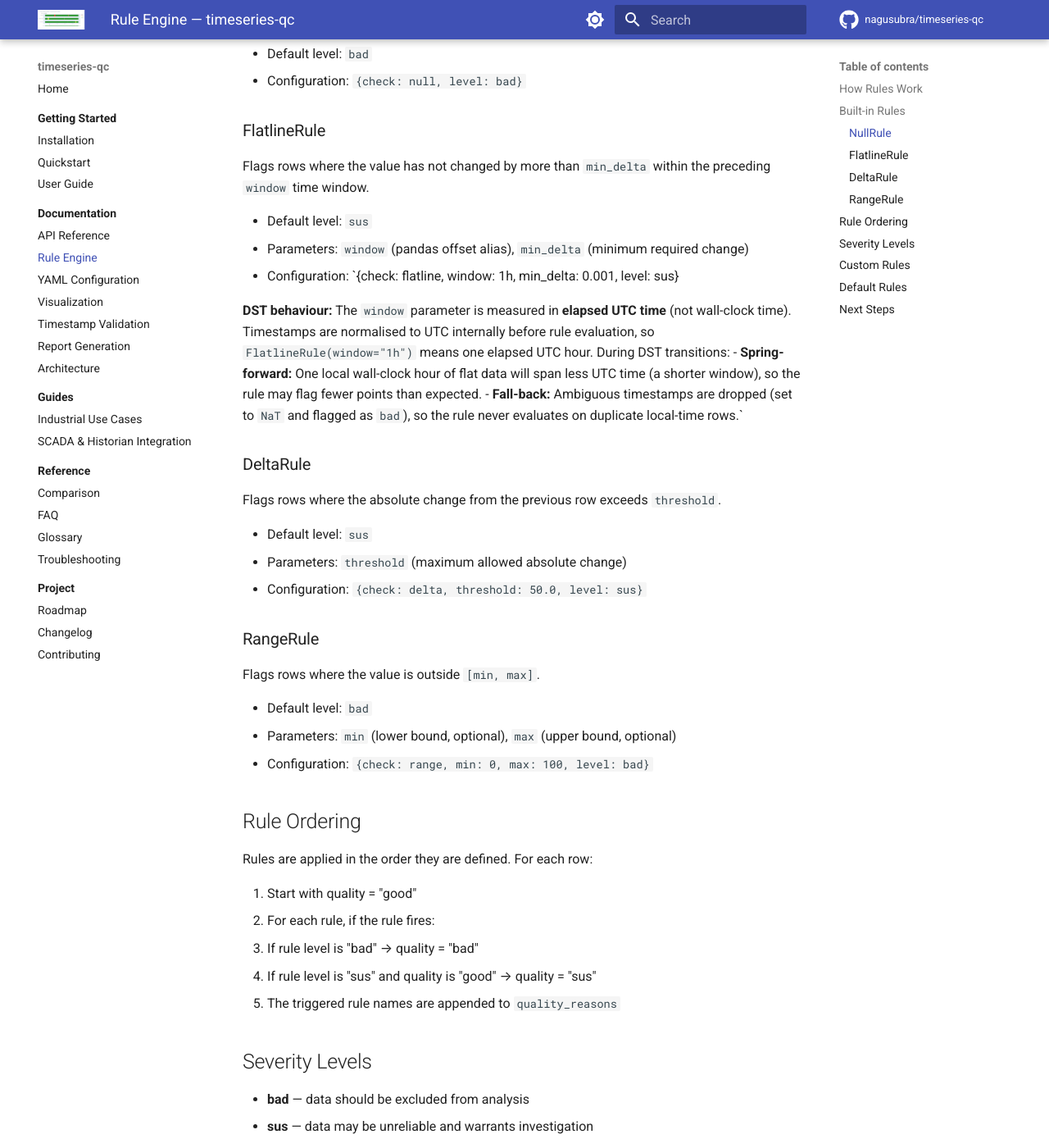
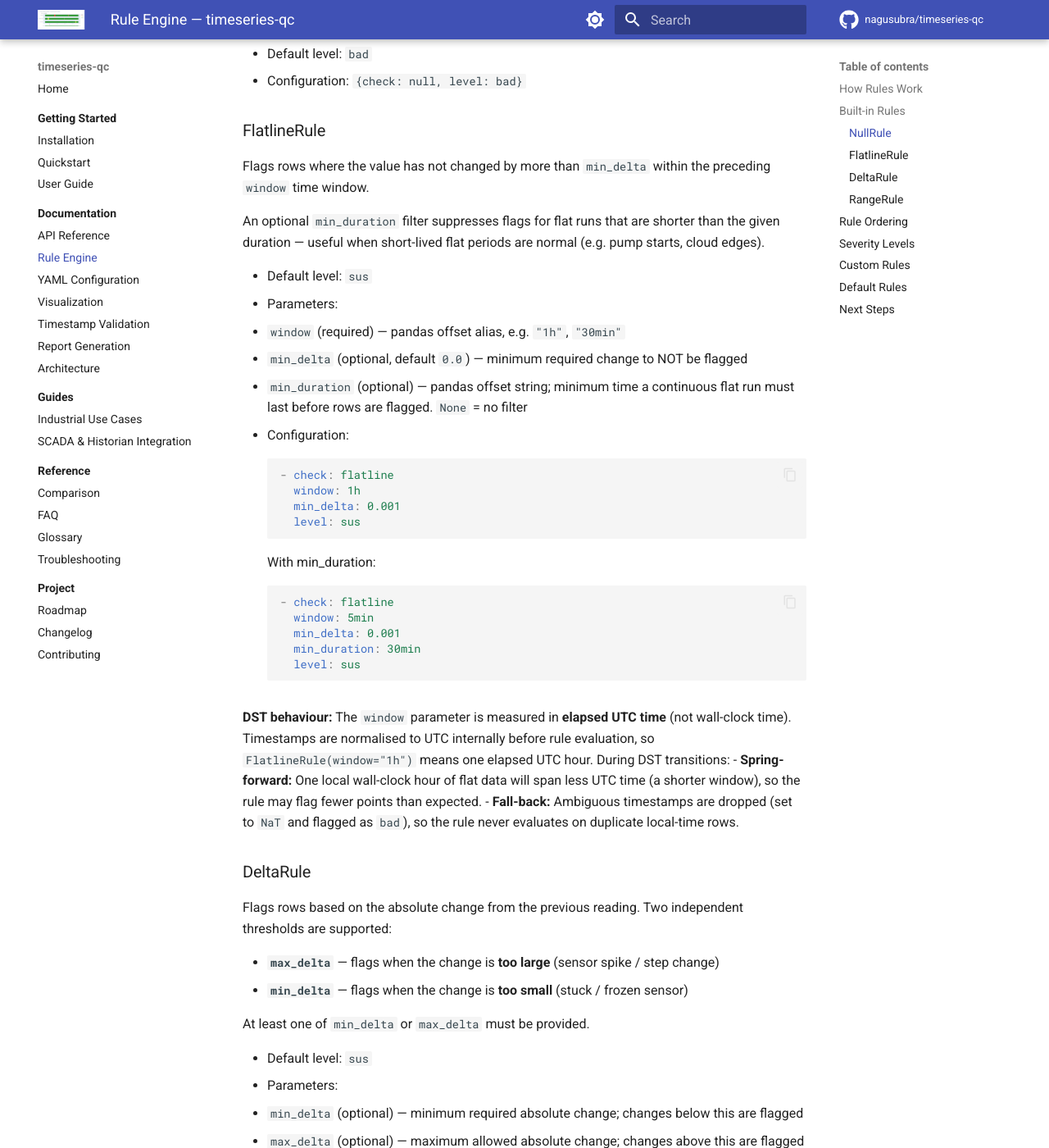
Before and after one commit to nagusubra/timeseries-qc, an MkDocs documentation site: the page built from docs/rules.md, in a window 1280 px wide and 1400 px high, scrolled down 566 px. Shown: the whole window at 82% size. Built offline with MkDocs 1.6.1 and Material for MkDocs 9.7.7, drawn with Linux system fonts in a browser that asks for light colours; comment, search, counter and statistics services are not loaded; some of the changed text lies outside the part shown.

Commit message:
bump version to 0.3.2: FlatlineRule min_duration + DeltaRule min_delta/max_delta

````diff
--- a/docs/rules.md
+++ b/docs/rules.md
@@ -26,21 +26,68 @@ Flags rows where the value is `NaN`, `None`, or `pd.NA`.
 
 Flags rows where the value has not changed by more than `min_delta` within the preceding `window` time window.
 
+An optional `min_duration` filter suppresses flags for flat runs that are shorter
+than the given duration — useful when short-lived flat periods are normal
+(e.g. pump starts, cloud edges).
+
 - Default level: `sus`
-- Parameters: `window` (pandas offset alias), `min_delta` (minimum required change)
-- Configuration: `{check: flatline, window: 1h, min_delta: 0.001, level: sus}
+- Parameters:
+  - `window` (required) — pandas offset alias, e.g. `"1h"`, `"30min"`
+  - `min_delta` (optional, default `0.0`) — minimum required change to NOT be flagged
+  - `min_duration` (optional) — pandas offset string; minimum time a continuous flat run must last before rows are flagged. `None` = no filter
+- Configuration:
+  ```yaml
+  - check: flatline
+    window: 1h
+    min_delta: 0.001
+    level: sus
+  ```
+  With min_duration:
+  ```yaml
+  - check: flatline
+    window: 5min
+    min_delta: 0.001
+    min_duration: 30min
+    level: sus
+  ```
 
 **DST behaviour:** The `window` parameter is measured in **elapsed UTC time** (not wall-clock time). Timestamps are normalised to UTC internally before rule evaluation, so `FlatlineRule(window="1h")` means one elapsed UTC hour. During DST transitions:
 - **Spring-forward:** One local wall-clock hour of flat data will span less UTC time (a shorter window), so the rule may flag fewer points than expected.
-- **Fall-back:** Ambiguous timestamps are dropped (set to `NaT` and flagged as `bad`), so the rule never evaluates on duplicate local-time rows.`
+- **Fall-back:** Ambiguous timestamps are dropped (set to `NaT` and flagged as `bad`), so the rule never evaluates on duplicate local-time rows.
 
 ### DeltaRule
 
-Flags rows where the absolute change from the previous row exceeds `threshold`.
+Flags rows based on the absolute change from the previous reading. Two
+independent thresholds are supported:
+
+- **`max_delta`** — flags when the change is **too large** (sensor spike / step change)
+- **`min_delta`** — flags when the change is **too small** (stuck / frozen sensor)
+
+At least one of `min_delta` or `max_delta` must be provided.
 
 - Default level: `sus`
-- Parameters: `threshold` (maximum allowed absolute change)
-- Configuration: `{check: delta, threshold: 50.0, level: sus}`
+- Parameters:
+  - `min_delta` (optional) — minimum required absolute change; changes below this are flagged
+  - `max_delta` (optional) — maximum allowed absolute change; changes above this are flagged
+- Configuration (only max):
+  ```yaml
+  - check: delta
+    max_delta: 100.0
+    level: sus
+  ```
+  Only min (stuck sensor):
+  ```yaml
+  - check: delta
+    min_delta: 0.5
+    level: sus
+  ```
+  Both bounds:
+  ```yaml
+  - check: delta
+    min_delta: 0.5
+    max_delta: 100.0
+    level: sus
+  ```
 
 ### RangeRule
 
@@ -85,7 +132,7 @@ When no rules are provided, `timeseries-qc` auto-configures rules using 3-sigma
 ```python
 NullRule(level="bad")
 FlatlineRule(window="1h", min_delta=0.0, level="sus")
-DeltaRule(threshold=3 * std, level="sus")
+DeltaRule(max_delta=3 * std, level="sus")
 ```
 
 ## Next Steps
--- a/pyproject.toml
+++ b/pyproject.toml
@@ -4,7 +4,7 @@ build-backend = "setuptools.build_meta"
 
 [project]
 name = "timeseries-qc"
-version = "0.3.1"
+version = "0.3.2"
 description = "Classify timeseries data as Good / Sus / Bad based on logic and business rules and render a multi-tag quality timeline chart."
 readme = "README.md"
 requires-python = ">=3.9"
--- a/tsqc/__init__.py
+++ b/tsqc/__init__.py
@@ -11,7 +11,7 @@ from tsqc.checker import check
 from tsqc.result import QCResult
 from tsqc.rules.builtins import CustomRule, DeltaRule, FlatlineRule, NullRule, RangeRule
 
-__version__ = "0.2.0"
+__version__ = "0.3.2"
 __all__ = [
     "check",
     "QCResult",
````
Also changed, not shown: README.md (+2 -3 lines), docs/api-reference.md (+10 -2 lines), docs/changelog.md (+38 -0 lines), docs/yaml-configuration.md (+3 -3 lines), 10 other files.
